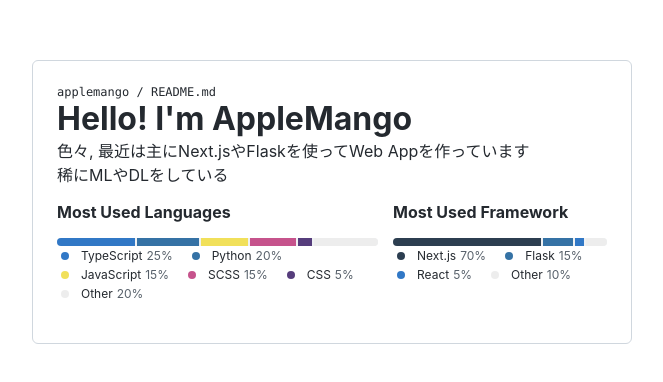
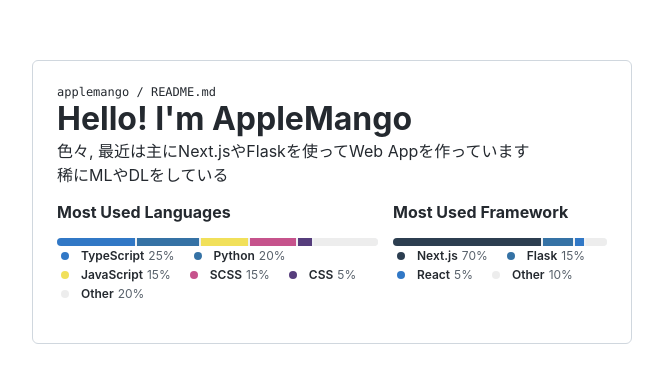
Before and after one commit to applemango/applemango.github.io, a Next.js app: page / in a window 1280 px wide. Shown: the part 198-580 px from the top of the page, without its empty margins (308-971 px from the left). Built offline with nearby package versions, Linux system fonts and the light colour scheme.

Commit message:
fix font

```diff
--- a/package.json
+++ b/package.json
@@ -10,6 +10,7 @@
     "export": "next export"
   },
   "dependencies": {
+    "@primer/octicons-react": "^17.4.1",
     "next": "12.2.4",
     "react": "18.2.0",
     "react-dom": "18.2.0",
--- /dev/null
+++ b/pages/components/minirepo.tsx
@@ -0,0 +1,37 @@
+import React from 'react'
+import { RepoIcon } from '@primer/octicons-react'
+
+import { getColor } from "../../lib/languagesColor"
+
+import styles from "./styles/minirepo.module.scss"
+
+type Props = {
+    title: string;
+    description: string
+    language: string
+    className?: any
+    style?: any
+}
+const MiniRepo = ({ title, description, language, className, style }:Props) => {
+    return (
+        <div className={` ${styles.main} ${className} `} style={style}>
+            <div className={ styles.title }>
+                <RepoIcon size={16} />
+                <a href={`https://github.com/applemango/${title}`} className={ styles.title_ }>{title}</a>
+                <div className={ styles.public }>
+                    <p>public</p>
+                </div>
+            </div>
+            <div className={ styles.description }>
+                <p>{description}</p>
+            </div>
+            <div className={ styles.lang }>
+                <div className={ styles.color } style={{
+                    backgroundColor: getColor(language)
+                }} />
+                <p>{language}</p>
+            </div>
+        </div>
+    )
+}
+export default MiniRepo
--- a/pages/components/styles/animations.module.scss
+++ b/pages/components/styles/animations.module.scss
@@ -43,7 +43,7 @@
     text-decoration: none;
 }
 .underline.simple::before {
-    background: #000;
+    background: #24292f;
 }
 .underline.simple::after {
     content: none;
--- a/pages/components/styles/languages.module.scss
+++ b/pages/components/styles/languages.module.scss
@@ -6,7 +6,7 @@
 .main {
     padding: 16px 0;
     font-family: -apple-system,BlinkMacSystemFont,"Segoe UI",Helvetica,Arial,sans-serif,"Apple Color Emoji","Segoe UI Emoji";
-    font-weight: 600px;
+    font-weight: 600;
     font-size: 12px;
     color: #24292f;
     .title {
@@ -37,6 +37,7 @@
                 margin-right: 4px;
             }
             .lang_number {
+                font-weight: normal;
                 color: #57606a;
             }
         }
--- /dev/null
+++ b/pages/components/styles/minirepo.module.scss
@@ -0,0 +1,52 @@
+.main {
+    display: flex;
+    flex-direction: column;
+    justify-content: space-between;
+    padding: 16px;
+    border-radius: 6px;
+    border: 1px solid #d0d7de;
+    h1,h2,h3,h4,h5,h6,p {
+        font-family: -apple-system,BlinkMacSystemFont,"Segoe UI",Helvetica,Arial,sans-serif,"Apple Color Emoji","Segoe UI Emoji";
+        color: #24292f;
+        margin: 0;
+    }
+    .title {
+        display: flex;
+        align-items: center;
+        svg {
+            color: #57606a;
+            width: 16px;
+            height: 16px;
+            margin-right: 8px;
+        }
+        .title_ {
+            color: #0969da;
+            font-weight: 600;
+            margin-right: 8px;
+        }
+        .public {
+            font-size: 12px;
+            border: 1px solid #d0d7de;
+            border-radius: 15px;
+            padding: 2px 8px;
+        }
+    }
+    .description {
+        margin: 10px 0;
+        p {
+            font-size: 12px;
+            color: #57606a;
+        }
+    }
+    .lang {
+        display: flex;
+        align-items: center;
+        font-size: 12px;
+        .color {
+            width: 12px;
+            height: 12px;
+            border-radius: 100%;
+            margin-right: 4px;
+        }
+    }
+}
--- a/pages/index.tsx
+++ b/pages/index.tsx
@@ -2,15 +2,17 @@ import type { NextPage } from 'next'
 
 import Heads from "./components/heads"
 import Languages from "./components/languages"
+import MiniRepo from "./components/minirepo"
 
 import styles from "./styles/index.module.scss"
 import animations from "./components/styles/animations.module.scss"
 
 const Home: NextPage = () => {
     return (
+        <div className={ styles.flex }>
+            <Heads title={"AppleMango"} description={"AppleMango - 主にNext.jsやFlaskを使う色々やりたいと思ってる人"} />
             <div className={ styles.main }>
-            <Heads title={"AppleMango"} description={"AppleMango - 主にNext.jsやFlaskを使う色々やりたいと思ってる人"} />
-            <div className={styles.main_}>
+                <div className={`${styles.main_} ${styles.section}`}>
                     <p className={styles.title_path}><a className={`${animations.underline} ${animations.simple}`} href="https://github.com/applemango">applemango</a> / README.md</p>
                     <h1>Hello! I&apos;m AppleMango</h1>
                     <p>色々, 最近は主にNext.jsやFlaskを使ってWeb Appを作っています</p>
@@ -53,6 +55,7 @@ const Home: NextPage = () => {
                     </div>
                 </div>
             </div>
+        </div>
     )
 }
 
--- a/pages/styles/index.module.scss
+++ b/pages/styles/index.module.scss
@@ -1,9 +1,23 @@
-.main {
+.section {
+    width: 80%;
+    max-width: 600px;
+    margin: 24px auto;
+}
+.flex {
     display: flex;
-    min-width: 100vw;
     min-height: 100vh;
     overflow: hidden;
     align-items: center;
+}
+.main {
+    width: 100%;
+    height: 100%;
+    overflow: hidden;
+    h1,h2,h3,h4,h5,h6,p {
+        font-family: -apple-system,BlinkMacSystemFont,"Segoe UI",Helvetica,Arial,sans-serif,"Apple Color Emoji","Segoe UI Emoji";;
+        color: #24292f;
+        margin: 0;
+    }
 }
 .main_ {
     padding: 10px;
@@ -14,18 +28,12 @@
     padding: 24px;
     border: 1px solid #d0d7de;
     border-radius: 6px;
-    h1,h2,h3,h4,h5,h6,p {
-        font-family: -apple-system,BlinkMacSystemFont,"Segoe UI",Helvetica,Arial,sans-serif,"Apple Color Emoji","Segoe UI Emoji";;
-        color: #24292f;
-        margin: 0;
-    }
 }
 .title_path {
     margin: 0;
     font-size: 12px;
     font-family: ui-monospace,SFMono-Regular,SF Mono,Menlo,Consolas,Liberation Mono,monospace !important;
 }
-
 .langs {
     display: flex;
 }
@@ -37,3 +45,30 @@
         width: 100% !important;
     }
 }
+
+.pin {
+    max-width: 600px;
+    margin: 24px auto;
+    .pinTitle {
+        margin: 10px 0;
+    }
+    .repos {
+        display: flex;
+        flex-wrap: wrap;
+        .repo {
+            width: calc(50% - 8px);
+            margin-bottom: 16px;
+        }
+        .repo:nth-last-child(even) {
+            margin-right: 16px;
+        }
+    }
+}
+@media (max-width: 750px) {
+    .pin .repos {
+        display: block;
+    }
+    .pin .repos .repo {
+        width: 100%;
+    }
+}
```
Also changed, not shown: 2 other files (tests, documents, lock files or other folders). Lines whose indentation alone changed are shown as unchanged.
